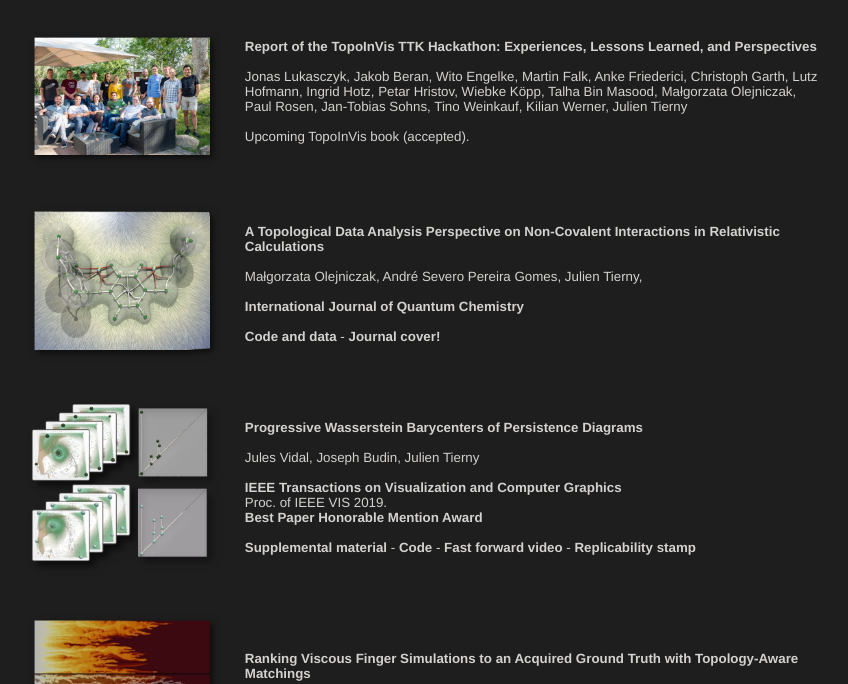
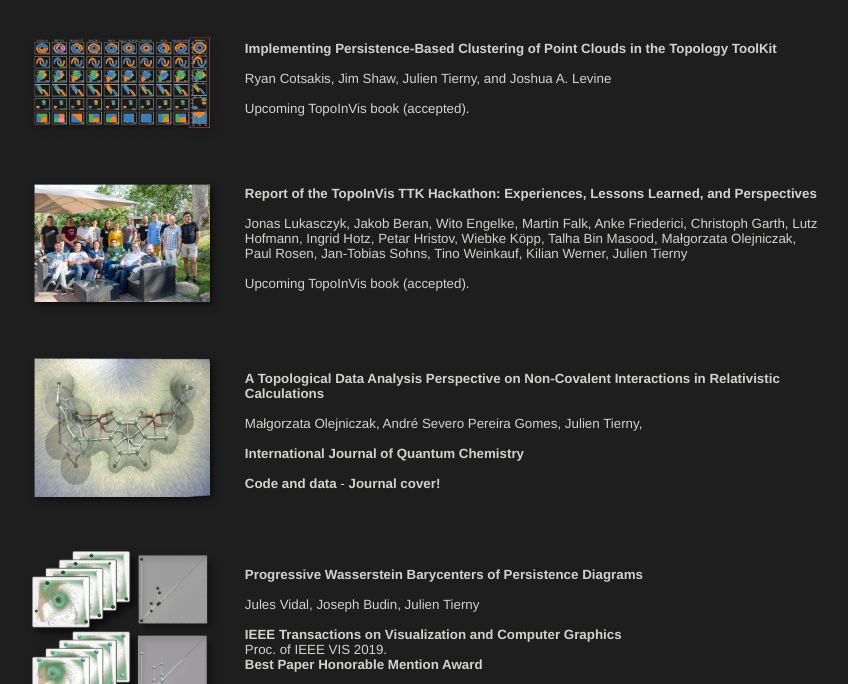
Before and after one commit to julien-tierny/julien-tierny.github.io, a plain HTML site: page index.html in a window 1280 px wide. Shown: the part 1406-2090 px from the top of the page, without its empty margins (216-1064 px from the left). Drawn offline with Linux system fonts and the light colour scheme.

Commit message:
added clustering topoinvis paper

```diff
--- a/index.html
+++ b/index.html
@@ -1289,6 +1289,39 @@ href="https://topology-tool-kit.github.io/ieeeVisTutorial.html"
 
     <tr height="30pt"/>
 
+
+
+    <tr>
+        <td width='25%'>
+        <a
+href="stuff/papers/cotsakis_topoinvis20.pdf"
+target='new'
+          onClick="javascript:_gaq.push(['_trackPageview',
+          'stuff/cotsakis_topoinvis20.pdf']);_gaq.push(['_trackPageview',
+          'stuff/cotsakis_topoinvis20.pdf_mini']);"
+        >
+          <img src='img/cotsakis_topoinvis20_mini.png' width="100%"/></a>
+        </td>
+        <td width="2%" />
+        <td width="77%">
+                <a target='new'
+href="stuff/papers/cotsakis_topoinvis20.pdf"
+                onClick="javascript:_gaq.push(['_trackPageview',
+              'stuff/cotsakis_topoinvis20.pdf']);_gaq.push(['_trackPageview',
+              'stuff/cotsakis_topoinvis20.pdf']);"
+                >
+                Implementing Persistence-Based Clustering of Point Clouds in the Topology ToolKit
+        </a><br>
+        <br>
+        Ryan Cotsakis, Jim Shaw, Julien Tierny, and Joshua A. Levine
+        <br><br>
+        Upcoming TopoInVis book (accepted).<br>
+        <br>
+        </td>
+      </tr>
+
+<tr height="30pt"/>
+
     <tr>
         <td width='25%'>
         <a
@@ -3471,7 +3504,7 @@ Jean-Philip Piquemal, Julien Tierny<br><br>
     <br>
     <br>
     <div align="center">
-      Updated on September 14, 2020.
+      Updated on September 28, 2020.
     </div>
     </tr>
     </table>
```
Also changed, not shown: img/cotsakis_topoinvis20_mini.png (added), 1 other file.
